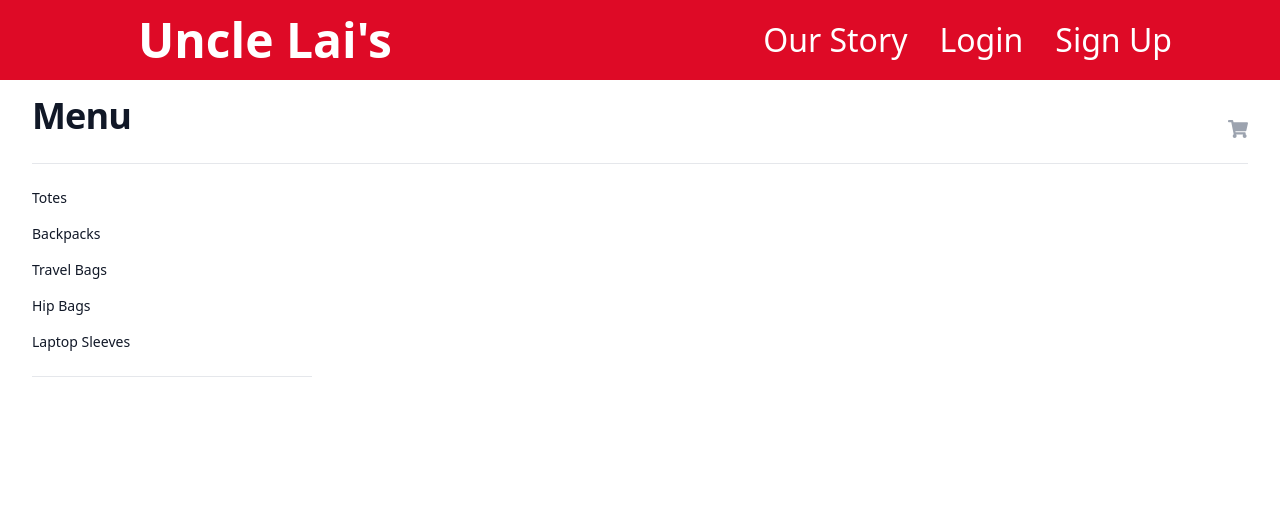
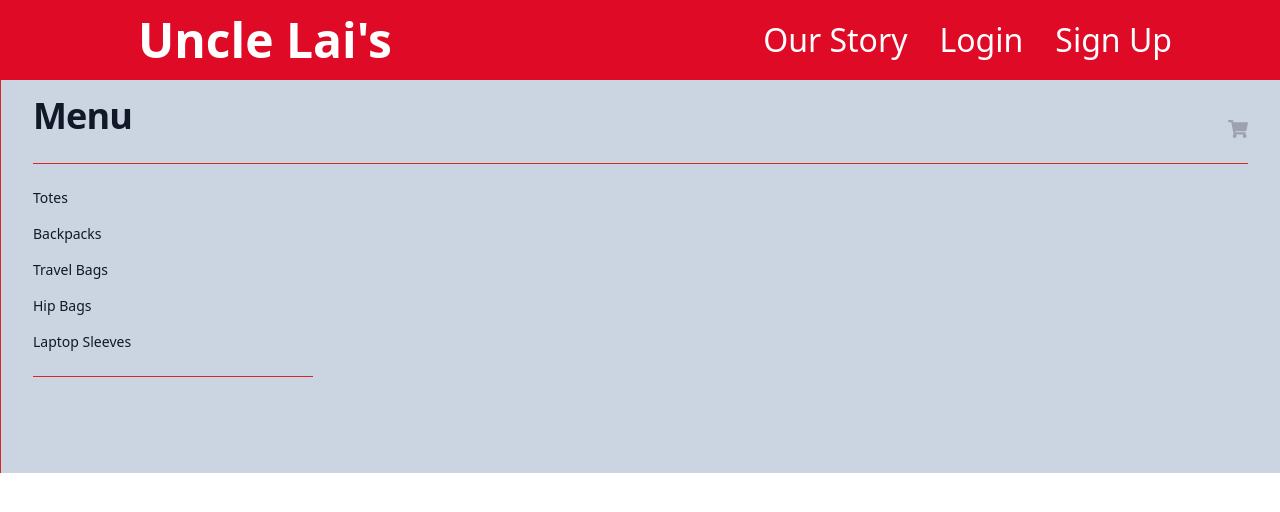
Before and after one commit to T-P15/UL-Restaurant-website, a React (Vite) app in the folder client/: page /order in a window 1280 px wide. Shown: the top 512 px of the page. Built offline with nearby package versions, Linux system fonts and the light colour scheme.

Commit message:
more styling

```diff
--- a/client/src/pages/order.jsx
+++ b/client/src/pages/order.jsx
@@ -22,7 +22,7 @@ function classNames(...classes) {
 const Order = ()  => {
     const [mobileFiltersOpen, setMobileFiltersOpen] = useState(false)
     return (
-    <div className="bg-white">
+    <div className="bg-slate-300 ">
       <div>
         {/* Mobile filter dialog */}
         <Transition.Root show={mobileFiltersOpen} as={Fragment}>
@@ -51,7 +51,7 @@ const Order = ()  => {
               >
                 <Dialog.Panel className="relative ml-auto flex h-full w-full max-w-xs flex-col overflow-y-auto bg-white py-4 pb-12 shadow-xl">
                   <div className="flex items-center justify-between px-4">
-                    <h2 className="text-lg font-medium text-gray-900">Filters</h2>
+                    <h2 className="text-lg font-medium text-gray-900">Options</h2>
                     <button
                       type="button"
                       className="-mr-2 flex h-10 w-10 items-center justify-center rounded-md bg-white p-2 text-gray-400"
@@ -83,8 +83,8 @@ const Order = ()  => {
           </Dialog>
         </Transition.Root>
 
-        <main className="mx-auto max-w-7xl px-4 sm:px-6 lg:px-8">
-          <div className="flex items-baseline justify-between border-b border-gray-200 pb-6 pt-24">
+        <main className="mx-auto max-w-7xl px-4 sm:px-6 lg:px-8 border-l border-red-600">
+          <div className="flex items-baseline justify-between border-b border-red-600 pb-6 pt-24">
             <h1 className="text-4xl font-bold tracking-tight text-gray-900">Menu</h1>
 
             <div className="flex items-center">
@@ -115,7 +115,7 @@ const Order = ()  => {
               {/* Filters */}
               <form className="hidden lg:block">
                 <h3 className="sr-only">Categories</h3>
-                <ul role="list" className="space-y-4 border-b border-gray-200 pb-6 text-sm font-medium text-gray-900">
+                <ul role="list" className="space-y-4 border-b border-red-600 pb-6 text-sm font-medium text-gray-900">
                   {subCategories.map((category) => (
                     <li key={category.name}>
                       <a href={category.href}>{category.name}</a>
```
